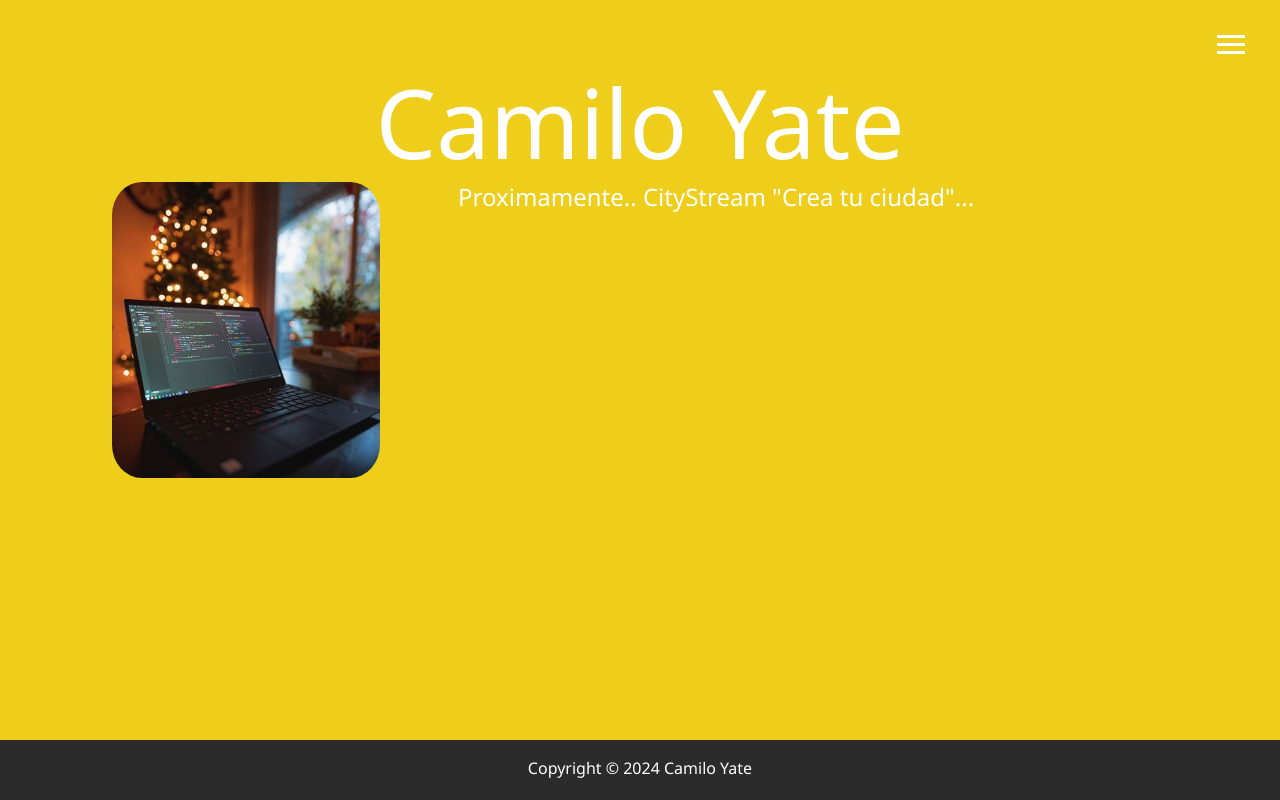
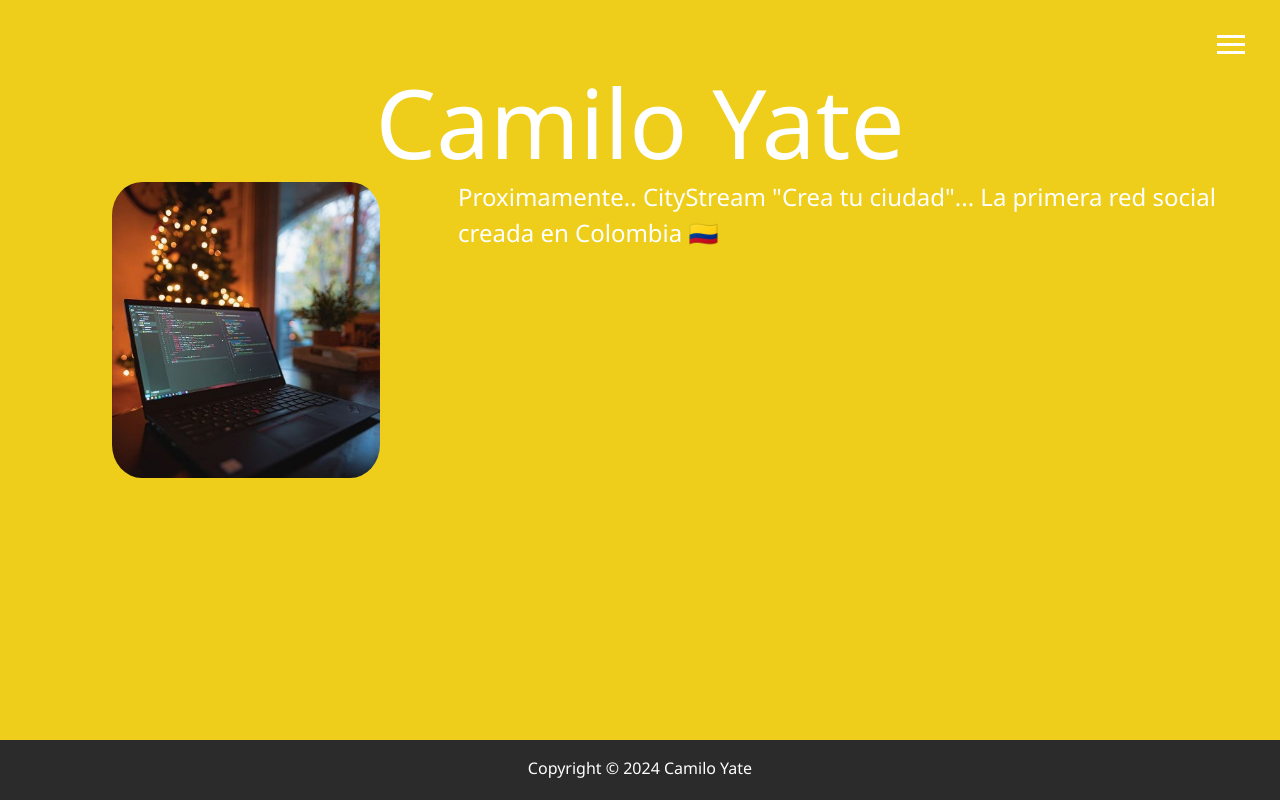
Before and after one commit to CamiloYate09/paginaWebCamilo, a website: page dist/blog.html in a window 1280 px wide. Drawn offline with nearby package versions, Linux system fonts and the light colour scheme; files that its build step writes are made by us from their sources.

Commit message:
Update blog.html
primera red social de colombia

```diff
--- a/dist/blog.html
+++ b/dist/blog.html
@@ -82,7 +82,7 @@
 
             <p>
 
-                <a href="https://citystream.co/">Proximamente.. CityStream "Crea tu ciudad"...</a>
+                <a href="https://citystream.co/">Proximamente.. CityStream "Crea tu ciudad"... La primera red social creada en Colombia 🇨🇴</a>
 
             </p>
         </div>
```
